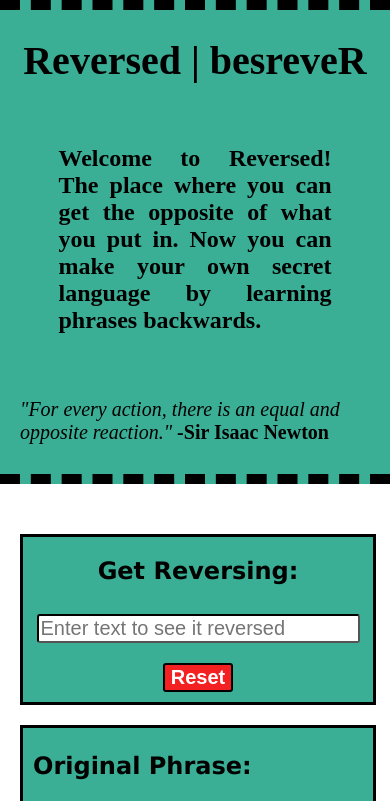
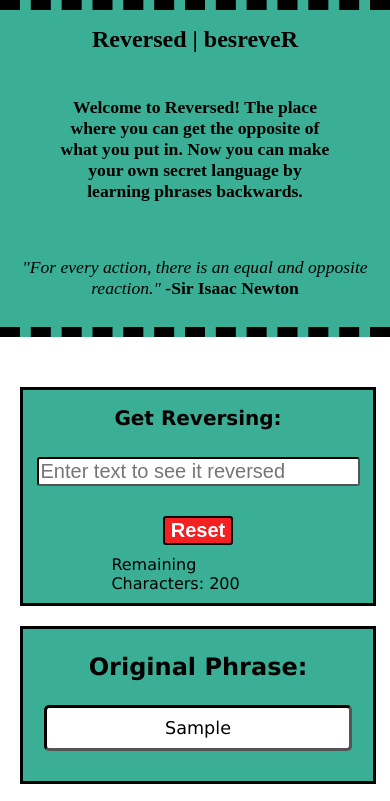
Before and after one commit to calebredd/reverser, a plain HTML site: page reverser.html in a window 390 px wide. Both pictures are taken after typing "Sample" into the empty fields and a click on the button "Reset". Shown: the top 801 px of the page. Drawn offline with Linux system fonts and the light colour scheme.

Commit message:
Warning message added

```diff
--- a/reverser.html
+++ b/reverser.html
@@ -69,12 +69,18 @@
       .buttons {
         display: flex;
         width: 90%;
-        justify-content: center;
+        justify-content: space-between;
         align-items: center;
+      }
+      .buttonDiv {
+        display: flex;
+        width: 55%;
+        align-items: center;
+        justify-content: space-between;
       }
       form button {
         border: 2px solid black;
-        margin: 10px auto;
+        /* margin: 10px auto; */
         font-weight: bold;
         color: white;
         background: rgb(243, 33, 33);
@@ -85,6 +91,14 @@
       form button:active {
         background: white;
         color: rgb(243, 33, 33);
+      }
+      #warning {
+        background: rgb(243, 129, 129);
+        border: 3px dashed rgb(243, 33, 33);
+        font-weight: bold;
+      }
+      .hidden {
+        display: none;
       }
       .results {
         margin: 10px auto;
@@ -107,6 +121,33 @@
         width: 90%;
         word-wrap: break-word;
       }
+      @media (max-width: 500px) {
+        h1 {
+          font-size: 1.5rem;
+        }
+        h2 {
+          font-size: 1.25rem;
+        }
+
+        p,
+        h3,
+        #description,
+        .newton {
+          font-size: 1.1rem;
+          text-align: center;
+        }
+        .buttons {
+          flex-direction: column;
+          margin: 10px auto;
+        }
+        .buttonDiv {
+          flex-direction: column;
+        }
+        #inputPhrase,
+        #outputPhrase {
+          width: 75%;
+        }
+      }
     </style>
   </head>
   <body>
@@ -127,6 +168,9 @@
     <div class="container">
       <form>
         <h2>Get Reversing:</h2>
+        <p id="warning" class="hidden">
+          Warning: That phrase has reached the maximum reverse-able length!
+        </p>
         <input
           type="text"
           name="original"
@@ -134,7 +178,11 @@
           placeholder="Enter text to see it reversed"
         />
         <div class="buttons">
-          <button id="reset">Reset</button>
+          <div></div>
+          <div class="buttonDiv">
+            <button id="reset">Reset</button>
+            <span class="characterCount"></span>
+          </div>
         </div>
       </form>
       <div class="results">
@@ -151,7 +199,10 @@
       const inputPhrase = document.querySelector("#inputPhrase");
       const outputPhrase = document.querySelector("#outputPhrase");
       const input = document.querySelector("input");
+      const warning = document.querySelector("#warning");
+      const counter = document.querySelector(".characterCount");
       const resetBtn = document.querySelector("#reset");
+      counter.textContent = "Remaining Characters: 200";
       input.addEventListener("input", e => {
         // console.log(e.target.value);
         inputPhrase.textContent = e.target.value;
@@ -159,10 +210,20 @@
           .split("")
           .reverse()
           .join("");
+        let characters = 200 - e.target.value.length;
+        if (characters == 0) {
+          warning.classList.remove("hidden");
+        } else {
+          warning.classList.add("hidden");
+        }
+        counter.textContent = "Remaining Characters: " + characters;
       });
       resetBtn.addEventListener("click", e => {
         e.preventDefault();
         input.value = "";
+        let characters = 200 - input.value.length;
+        counter.textContent = "Remaining Characters: " + characters;
+        warning.classList.add("hidden");
       });
     </script>
   </body>
```
